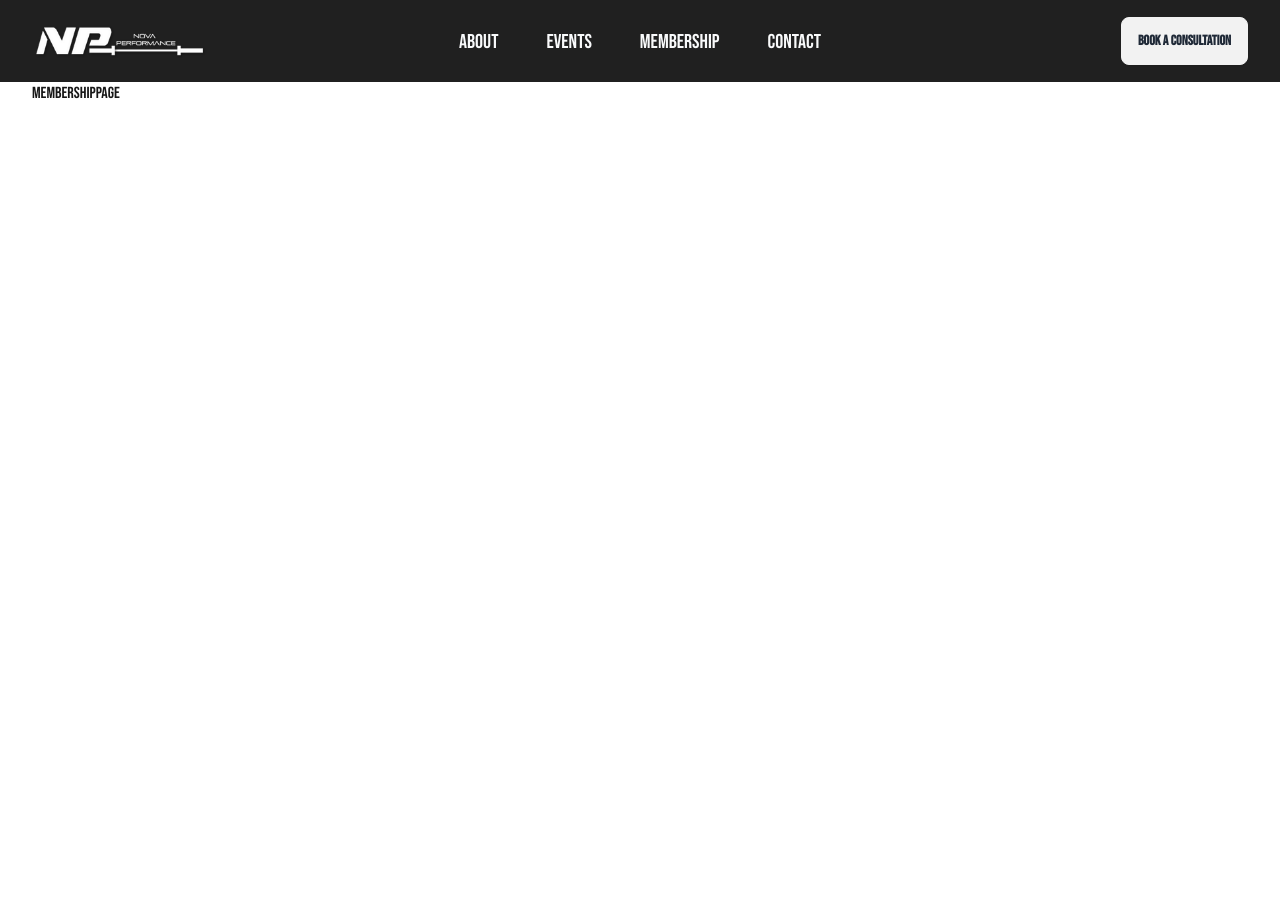
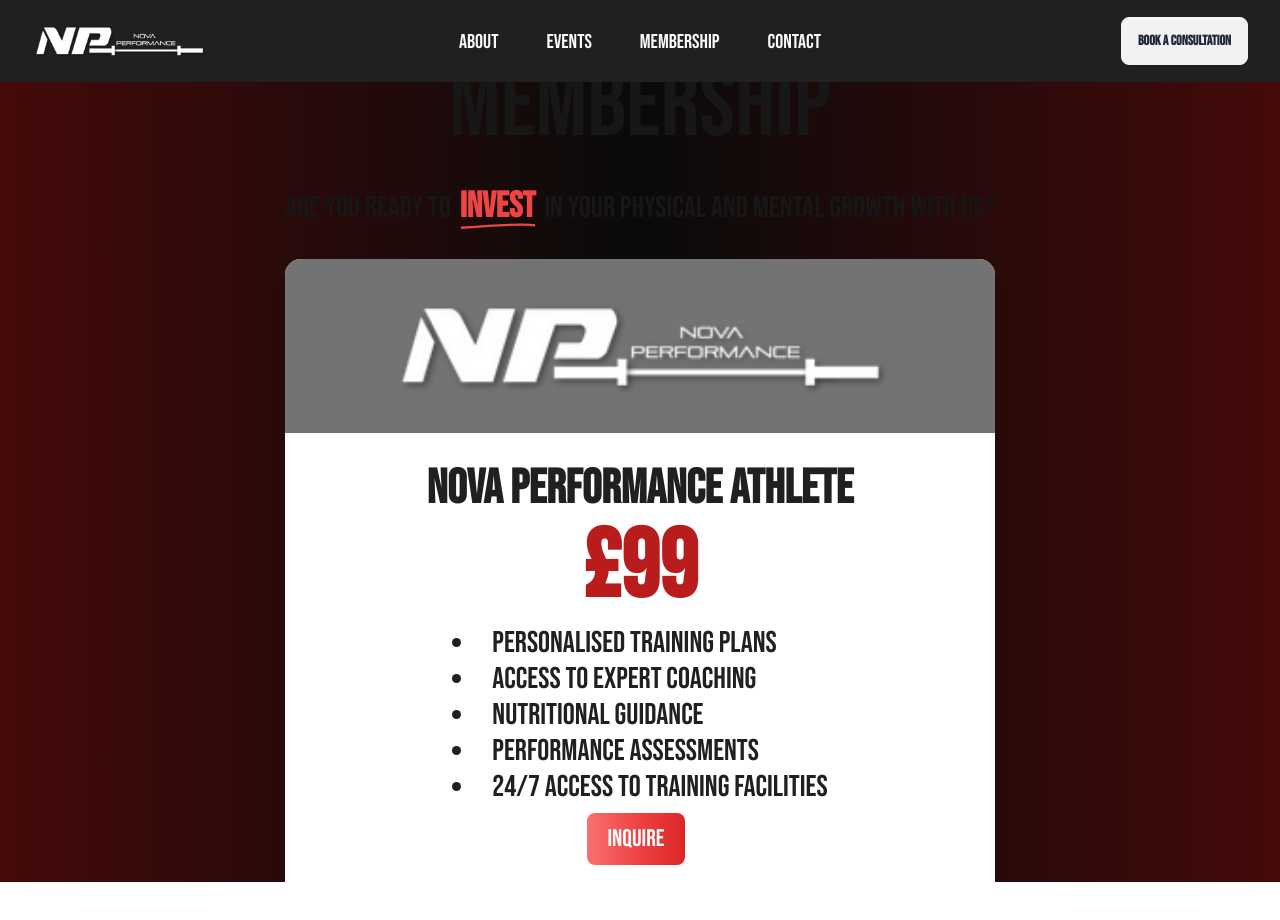
Before and after one commit to jemcap/novaperformance-website, a Next.js app: page /membership in a window 1280 px wide. Shown: the top 920 px of the page. Built offline with nearby package versions, Linux system fonts and the light colour scheme.

Commit message:
feature: Implemented Membership Card on the Membership page

```diff
--- a/app/about/page.tsx
+++ b/app/about/page.tsx
@@ -14,12 +14,13 @@
   const textY = useTransform(scrollYProgress, [0, 1], ["0%", "350%"]);
   return (
     <>
+      <section>
         <div className=" h-screen relative w-screen overflow-hidden">
           <motion.h1
             style={{ y: textY }}
             className="font-bold text-white text-5xl md:text-9xl relative z-10 text-center top-[20%]"
           >
-          Nova Performance
+            Our Mission
           </motion.h1>
           <motion.p className="font-bold text-red-500 text-2xl md:text-4xl relative z-10 text-center top-[20%]">
             We're more than just a gym.
@@ -47,11 +48,15 @@
           prides itself in the community atmosphere encouraged among all members
           which allows each member to perform to their best. Nova Performance
           offers: Small group training, personal training, tailored lifting
-        programs and competition coaching. ​ Nova Performance engages with high
-        quality coaches who understand the best training methods that fit your
-        desired outcomes. ​ With hard work and dedication, you can be the best
-        version of yourself.
+          programs and competition coaching. ​ Nova Performance engages with
+          high quality coaches who understand the best training methods that fit
+          your desired outcomes. ​ With hard work and dedication, you can be the
+          best version of yourself.
         </p>
+      </section>
+      <section>
+        <h1>Meet the Team</h1>
+      </section>
     </>
   );
 };
--- /dev/null
+++ b/app/membership/[membershipId]/page.tsx
@@ -0,0 +1,7 @@
+import React from "react";
+
+const page = () => {
+  return <div>page</div>;
+};
+
+export default page;
--- a/app/membership/page.tsx
+++ b/app/membership/page.tsx
@@ -1,7 +1,37 @@
-import React from "react";
+import Card from "@/components/Card";
 
 const MembershipPage = () => {
-  return <div className="h-screen align-elements">MembershipPage</div>;
+  return (
+    <div className="bg-gradient-to-r from-red-950 via-neutral-950 to-red-950">
+      <div className="align-elements h-screen w-screen flex items-center justify-center overflow-hidden ">
+        <div className="flex flex-col items-center gap-8">
+          <h1 className="text-5xl text-center lg:text-left lg:text-8xl">
+            Membership
+          </h1>
+          <p className="max-w-5xl text-xl lg:text-3xl">
+            Are you ready to{" "}
+            <span className="text-red-500 mx-1 font-extrabold text-4xl relative inline-block stroke-current">
+              invest
+              <svg
+                className="absolute -bottom-0.5 w-full max-h-1.5"
+                viewBox="0 0 55 5"
+                xmlns="http://www.w3.org/2000/svg"
+                preserveAspectRatio="none"
+              >
+                <path
+                  d="M0.652466 4.00002C15.8925 2.66668 48.0351 0.400018 54.6853 2.00002"
+                  stroke-width="2"
+                ></path>
+              </svg>
+            </span>{" "}
+            in your physical and mental growth with us?
+          </p>
+
+          <Card />
+        </div>
+      </div>
+    </div>
+  );
 };
 
 export default MembershipPage;
--- /dev/null
+++ b/components/Card.tsx
@@ -0,0 +1,38 @@
+import Image from "next/image";
+import { membership } from "@/constants/links";
+import Button from "./Button";
+
+const Card = () => {
+  return (
+    <>
+      {membership.map((item) => {
+        const { id, title, description, price } = item;
+        return (
+          <div key={id} className="card bg-base-100 w-full shadow-xl">
+            <figure className="px-10 py-10 pt-10 bg-neutral-500">
+              <Image src="/WhiteNP.png" alt={title} width={500} height={500} />
+            </figure>
+            <div className="card-body items-center text-center text-nova-charcoal">
+              <h1 className="card-title lg:text-5xl">{title}</h1>
+              <h2 className="lg:text-8xl font-bold text-red-700">£{price}</h2>
+              <ul className="list-disc list-inside text-3xl text-start">
+                {description.map((desc, index) => (
+                  <li key={index}>{desc}</li>
+                ))}
+              </ul>
+              <div className="card-actions">
+                <Button
+                  type="button"
+                  label="Inquire"
+                  fontSize="text-xl lg:text-2xl"
+                />
+              </div>
+            </div>
+          </div>
+        );
+      })}
+    </>
+  );
+};
+
+export default Card;
--- a/components/Landing.tsx
+++ b/components/Landing.tsx
@@ -40,7 +40,20 @@
           <div className="content absolute inset-0 flex flex-col items-center lg:items-start top-[50%] lg:top-[55%] text-start align-elements">
             <h1 className="content-heading text-5xl font-bold text-white md:text-6xl lg:text-9xl">
               Are you ready to{" "}
-              <span className="text-red-700 font-bold">get strong?</span>
+              <span className="text-red-500 mx-1 font-extrabold relative inline-block stroke-current">
+                Get strong?
+                <svg
+                  className="absolute -bottom-0.5 w-full max-h-1.5"
+                  viewBox="0 0 55 5"
+                  xmlns="http://www.w3.org/2000/svg"
+                  preserveAspectRatio="none"
+                >
+                  <path
+                    d="M0.652466 4.00002C15.8925 2.66668 48.0351 0.400018 54.6853 2.00002"
+                    stroke-width="2"
+                  ></path>
+                </svg>
+              </span>
             </h1>
             <p className="mt-4 text-sm sm:text-lg lg:text-2xl xl:text-[2rem] text-gray-100 max-w-[800px]">
               Train with us to unlock your strength potential! Whether you're
@@ -50,6 +63,7 @@
             </p>
             <div className="mt-7">
               <Button
+                type="button"
                 label="Inquire today"
                 url="/"
                 fontSize="text-xl lg:text-2xl"
--- a/constants/links.ts
+++ b/constants/links.ts
@@ -12,6 +12,13 @@
   description:string;
   image:string
   url:string
+}
+
+type Membership = {
+  id: number;
+  title: string;
+  description: string[];
+  price: string | number;
 }
 
 interface Events extends Sports {
@@ -67,3 +74,18 @@
   },
 
 ]
+
+export const membership:Membership[] = [
+  {
+    id: 1,
+    title: "Nova Performance Athlete",
+    description: [
+      "Personalised training plans",
+      "Access to expert coaching",
+      "Nutritional guidance",
+      "Performance assessments",
+      "24/7 access to training facilities"
+    ],
+    price: 99
+  }
+]
--- a/pages/api/create-checkout-session.ts
+++ b/pages/api/create-checkout-session.ts
@@ -17,7 +17,7 @@
         line_items: [
           {
             price_data: {
-              currency: 'usd',
+              currency: 'gbp',
               product_data: {
                 name: name,
 
```
Lines whose indentation alone changed are shown as unchanged.
